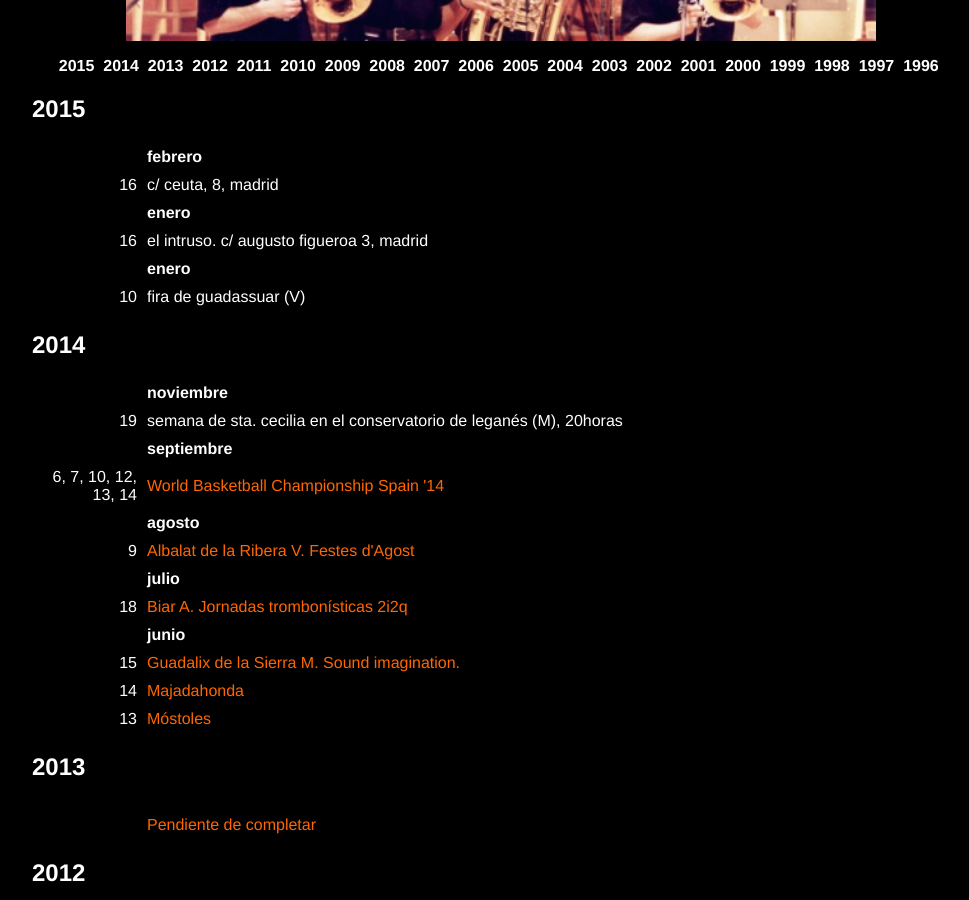
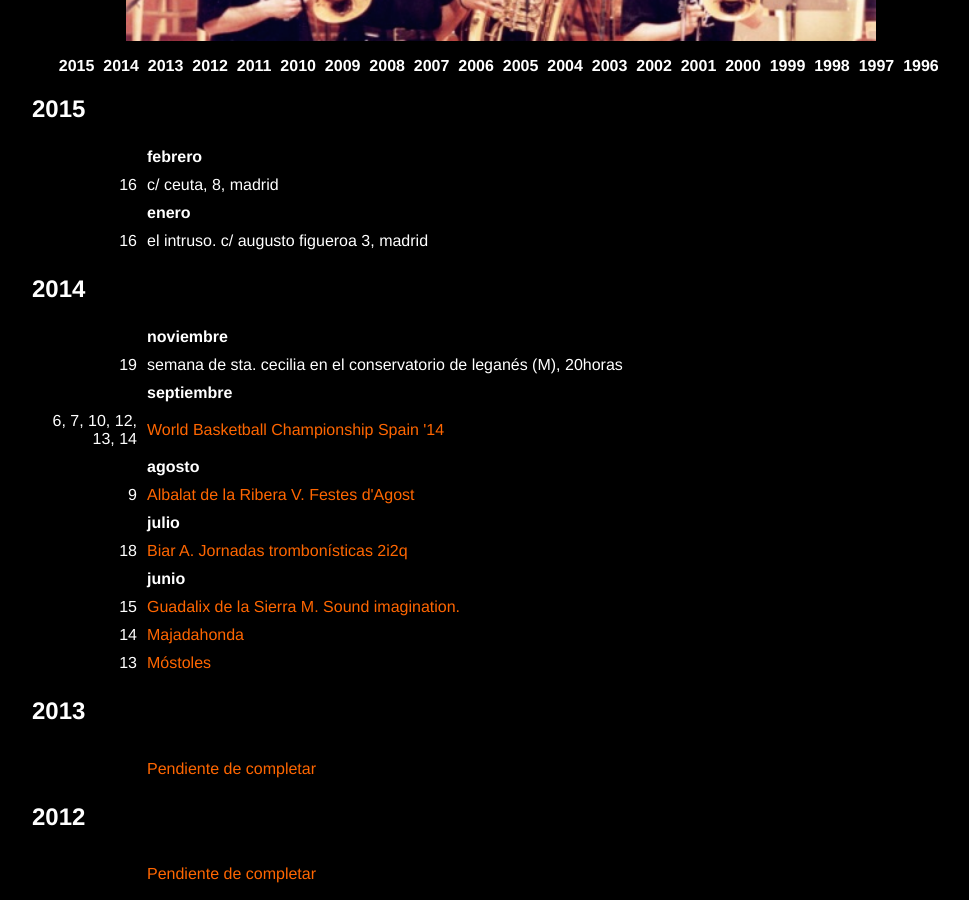
Before and after one commit to siraligator/siraligator.github.io, a Jekyll site: the page built from cuandotocan.html, in a window 1280 px wide and 900 px high, scrolled down 336 px. Shown: the whole window, without its empty margins (139-1108 px from the left). Built offline with Jekyll 4.4.1, drawn with Linux system fonts in a browser that asks for light colours; Markdown is read by kramdown in place of the engine named in the settings; comment, search, counter and statistics services are not loaded.

Commit message:
Update conciertos.yml
anulado guadassuar

```diff
--- a/_data/conciertos.yml
+++ b/_data/conciertos.yml
@@ -11,12 +11,6 @@
         - day: 16
           shows:
             - name: el intruso. c/ augusto figueroa 3, madrid
-              done: no
-    - month: enero
-      days:
-        - day: 10
-          shows:
-            - name: fira de guadassuar (V)
               done: no
 - year: 2014
   months:
```
